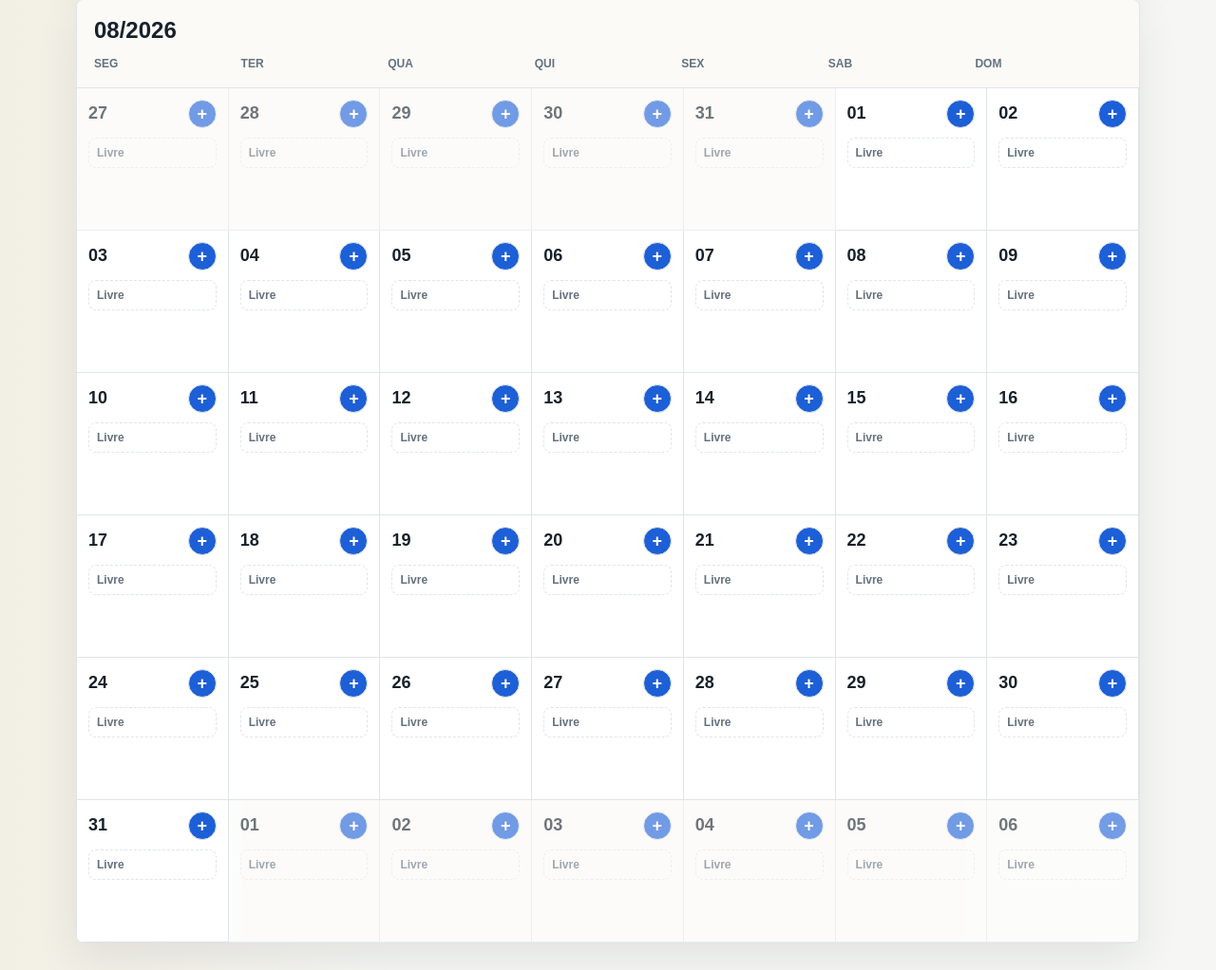
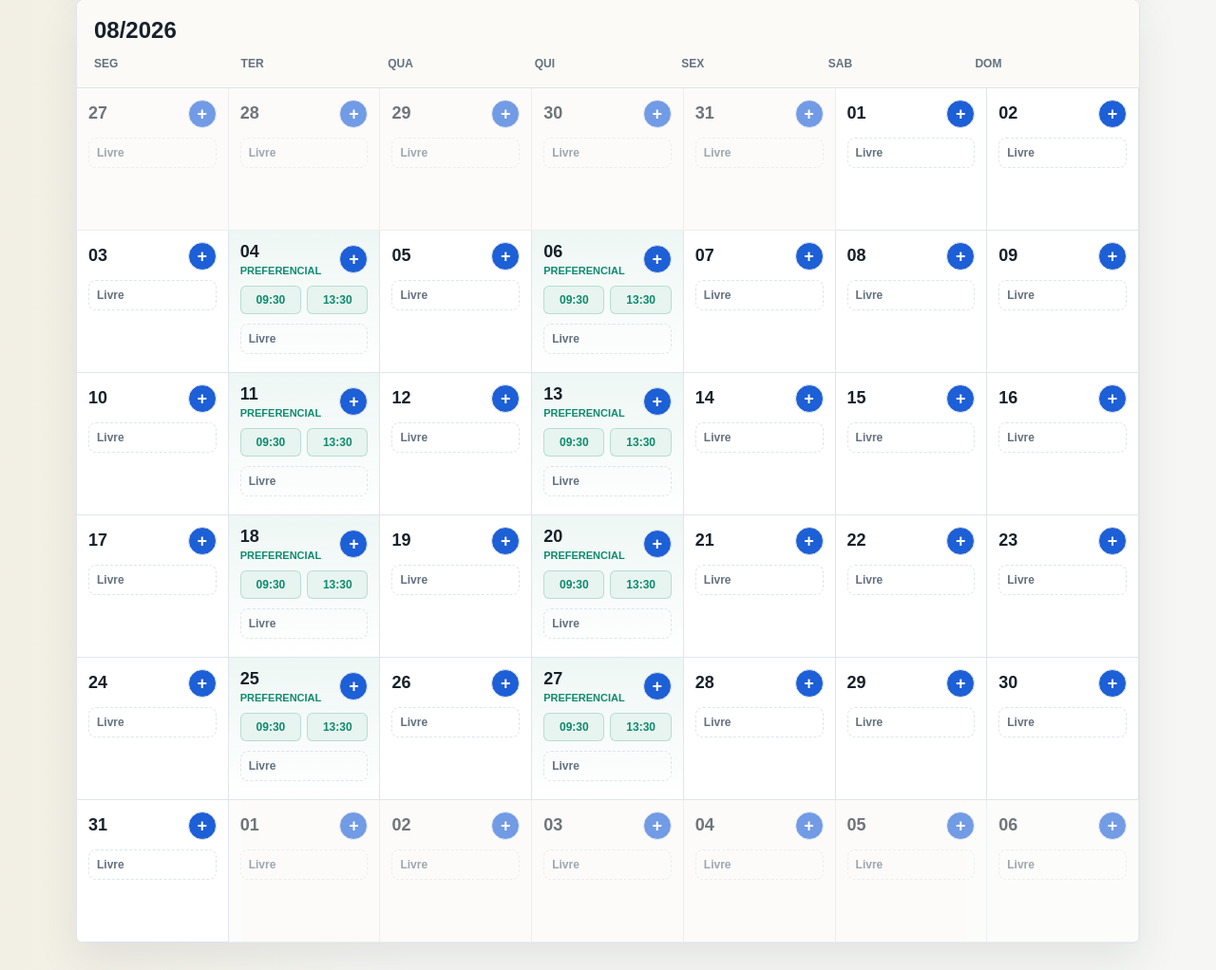
Before and after one commit to hendelsantos/Projeto_Django_HUB, a Django app: page /treinamentos/calendario/ in a window 1280 px wide. Shown: the part 715-1737 px from the top of the page at 95% size. Run offline with Django 5.2, Linux system fonts and the light colour scheme; data comes from the database, SQL or seed files in the repository; data that the repository does not hold is empty.

Commit message:
add preferred safety training slots

```diff
--- a/static/css/styles.css
+++ b/static/css/styles.css
@@ -663,6 +663,12 @@ html[data-theme="dark"] .badge {
     opacity: 0.62;
 }
 
+.training-day-preferred {
+    background:
+        linear-gradient(180deg, rgba(15, 139, 111, 0.07), rgba(15, 139, 111, 0)),
+        var(--surface);
+}
+
 .training-day-header {
     display: flex;
     align-items: center;
@@ -672,6 +678,18 @@ html[data-theme="dark"] .badge {
 
 .training-day-header strong {
     font-size: 18px;
+}
+
+.training-day-header div {
+    display: grid;
+    gap: 3px;
+}
+
+.training-day-header span {
+    color: var(--accent);
+    font-size: 11px;
+    font-weight: 800;
+    text-transform: uppercase;
 }
 
 .training-day-header a {
@@ -690,6 +708,29 @@ html[data-theme="dark"] .badge {
 
 .training-day-header a:hover {
     background: var(--primary-dark);
+}
+
+.training-preferred-slots {
+    display: grid;
+    grid-template-columns: 1fr 1fr;
+    gap: 6px;
+}
+
+.training-preferred-slots a {
+    display: inline-flex;
+    align-items: center;
+    justify-content: center;
+    min-height: 30px;
+    border: 1px solid rgba(15, 139, 111, 0.22);
+    border-radius: 6px;
+    background: var(--accent-soft);
+    color: var(--accent);
+    font-size: 12px;
+    font-weight: 800;
+}
+
+.training-preferred-slots a:hover {
+    border-color: var(--accent);
 }
 
 .training-day-items {
--- a/templates/treinamentos/calendario.html
+++ b/templates/treinamentos/calendario.html
@@ -58,11 +58,23 @@
 
     <div class="training-calendar-grid">
         {% for dia in dias %}
-            <article class="training-day {% if dia.fora_mes %}training-day-muted{% endif %}">
+            <article class="training-day {% if dia.fora_mes %}training-day-muted{% endif %} {% if dia.preferencial and not dia.fora_mes %}training-day-preferred{% endif %}">
                 <div class="training-day-header">
-                    <strong>{{ dia.data|date:'d' }}</strong>
+                    <div>
+                        <strong>{{ dia.data|date:'d' }}</strong>
+                        {% if dia.preferencial and not dia.fora_mes %}
+                            <span>Preferencial</span>
+                        {% endif %}
+                    </div>
                     <a href="{% url 'treinamentos:criar' %}?data={{ dia.data|date:'Y-m-d' }}" aria-label="Agendar treinamento em {{ dia.data|date:'d/m/Y' }}">+</a>
                 </div>
+                {% if dia.preferencial and not dia.fora_mes %}
+                    <div class="training-preferred-slots" aria-label="Horarios preferenciais">
+                        {% for horario in horarios_preferenciais %}
+                            <a href="{% url 'treinamentos:criar' %}?data={{ dia.data|date:'Y-m-d' }}&hora={{ horario }}">{{ horario }}</a>
+                        {% endfor %}
+                    </div>
+                {% endif %}
                 <div class="training-day-items">
                     {% for treinamento in dia.treinamentos %}
                         <a class="training-event training-event-{{ treinamento.status }}" href="{% url 'treinamentos:detalhe' treinamento.pk %}">
--- a/treinamentos/views.py
+++ b/treinamentos/views.py
@@ -50,9 +50,11 @@ def criar(request):
             return redirect('treinamentos:detalhe', pk=treinamento.pk)
     else:
         data_inicial = request.GET.get('data') or timezone.localdate().isoformat()
+        hora_inicial = request.GET.get('hora') or ''
         form = TreinamentoForm(
             initial={
                 'data': data_inicial,
+                'hora_inicio': hora_inicial,
                 'area': 'Pintura',
                 'status': TreinamentoSeguranca.Status.AGENDADO,
             }
@@ -149,10 +151,12 @@ def calendario(request):
                 {
                     'data': dia,
                     'fora_mes': dia.month != numero_mes,
+                    'preferencial': dia.weekday() in [1, 3],
                     'treinamentos': agenda_por_dia.get(dia, []),
                 }
                 for dia in dias
             ],
+            'horarios_preferenciais': ['09:30', '13:30'],
             'total_agendados': treinamentos.filter(status=TreinamentoSeguranca.Status.AGENDADO).count(),
             'total_realizados': treinamentos.filter(status=TreinamentoSeguranca.Status.REALIZADO).count(),
             'total_cancelados': treinamentos.filter(status=TreinamentoSeguranca.Status.CANCELADO).count(),
```
Also changed, not shown: treinamentos/tests.py (+14 -0 lines).
